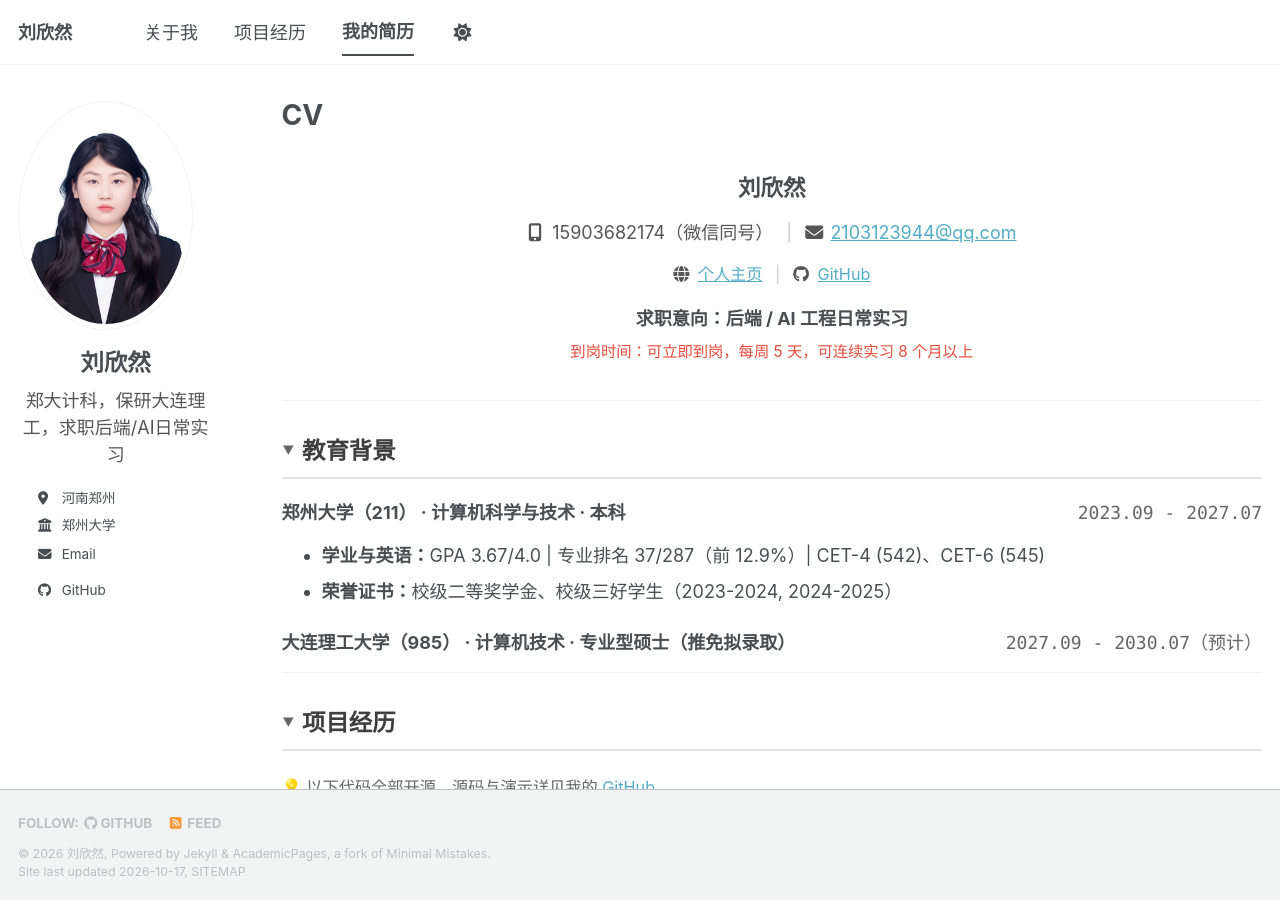
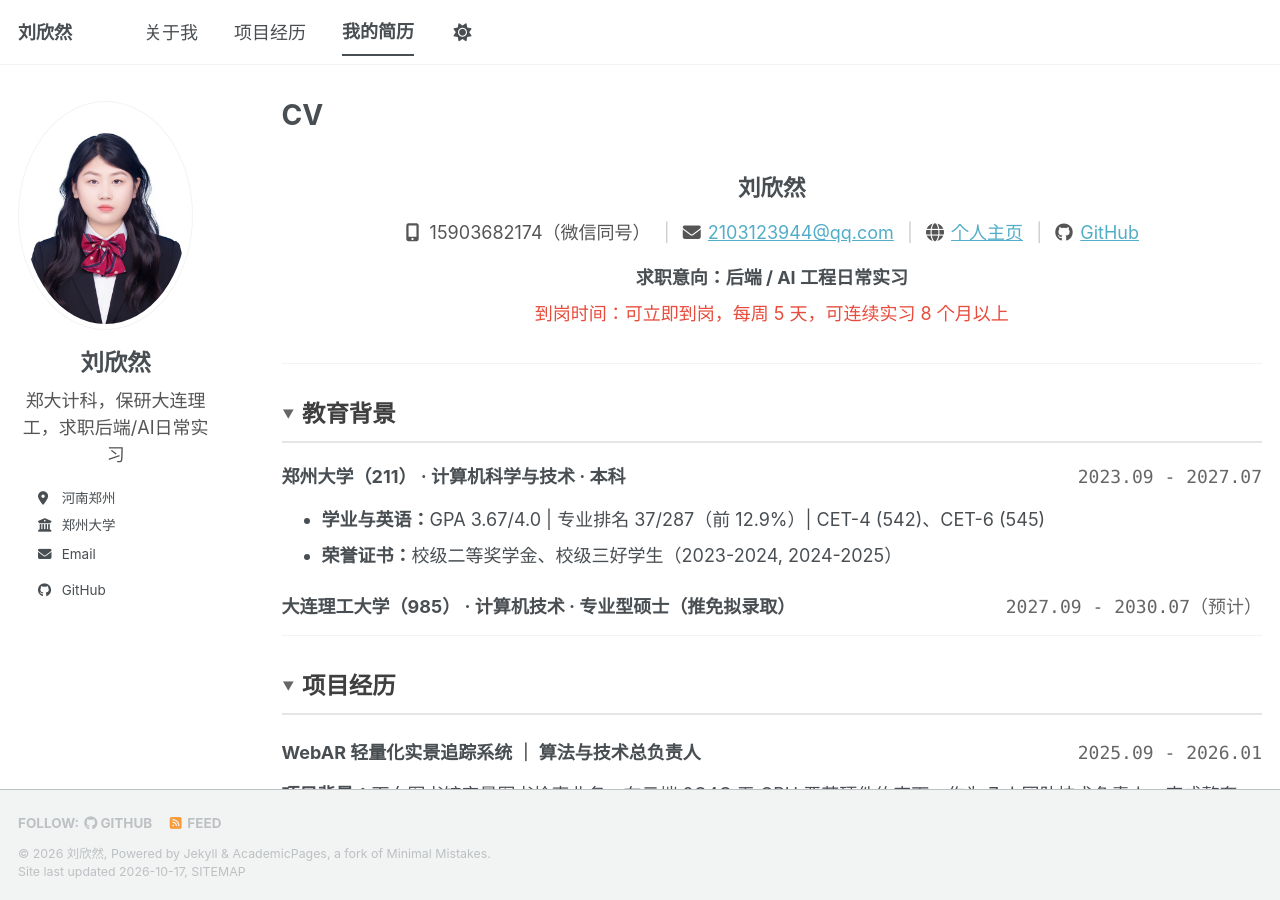
Before and after one commit to Linsensn/Linsensn.github.io, a Jekyll site: the page built from _pages/cv.md, in a window 1280 px wide and 900 px high. Built offline with Jekyll 4.4.1, drawn with Linux system fonts in a browser that asks for light colours; a style sheet for code colours, icons or effects is not loaded.

Commit message:
Update cv.md

```diff
--- a/_pages/cv.md
+++ b/_pages/cv.md
@@ -13,14 +13,13 @@ redirect_from:
     <i class="fas fa-mobile-alt" style="width: 16px; text-align: center; margin-right: 4px;"></i> 15903682174（微信同号）
     <span style="margin: 0 8px; color: #ccc;">|</span>
     <i class="fas fa-envelope" style="width: 16px; text-align: center; margin-right: 4px;"></i> <a href="mailto:2103123944@qq.com">2103123944@qq.com</a>
-  </p>
-  <p style="margin-bottom: 0; font-size: 0.9em; color: #555;">
+    <span style="margin: 0 8px; color: #ccc;">|</span>
     <i class="fas fa-globe" style="width: 16px; text-align: center; margin-right: 4px;"></i> <a href="https://Linsensn.github.io" target="_blank">个人主页</a>
     <span style="margin: 0 8px; color: #ccc;">|</span>
     <i class="fab fa-github" style="width: 16px; text-align: center; margin-right: 4px;"></i> <a href="https://github.com/Linsensn" target="_blank">GitHub</a>
   </p>
   <p style="margin-bottom: 0.5em;"><strong>求职意向：后端 / AI 工程日常实习</strong></p>
-  <p style="margin-top: 0.5em; font-size: 0.85em; color: #e74c3c;">
+  <p style="margin-top: 0.5em; color: #e74c3c;">
     到岗时间：可立即到岗，每周 5 天，可连续实习 8 个月以上
   </p>
 </div>
@@ -51,7 +50,7 @@ redirect_from:
 <details class="fold" open>
   <summary>项目经历</summary>
   <div>
-    <p style="font-size: 0.9em; color: #666; margin-bottom: 1.5em;">💡 以下代码全部开源，源码与演示详见我的 <a href="https://github.com/Linsensn" target="_blank">GitHub</a>。</p>
+    <!-- <p style="color: #666; margin-bottom: 1.5em;">以下代码全部开源，源码与演示详见我的 <a href="https://github.com/Linsensn" target="_blank">GitHub</a>。</p> -->
 
     <h3 style="display: flex; justify-content: space-between; align-items: baseline; margin-top: 1.5em; margin-bottom: 0.5em;">
       <span>WebAR 轻量化实景追踪系统 ｜ 算法与技术总负责人</span>
```
